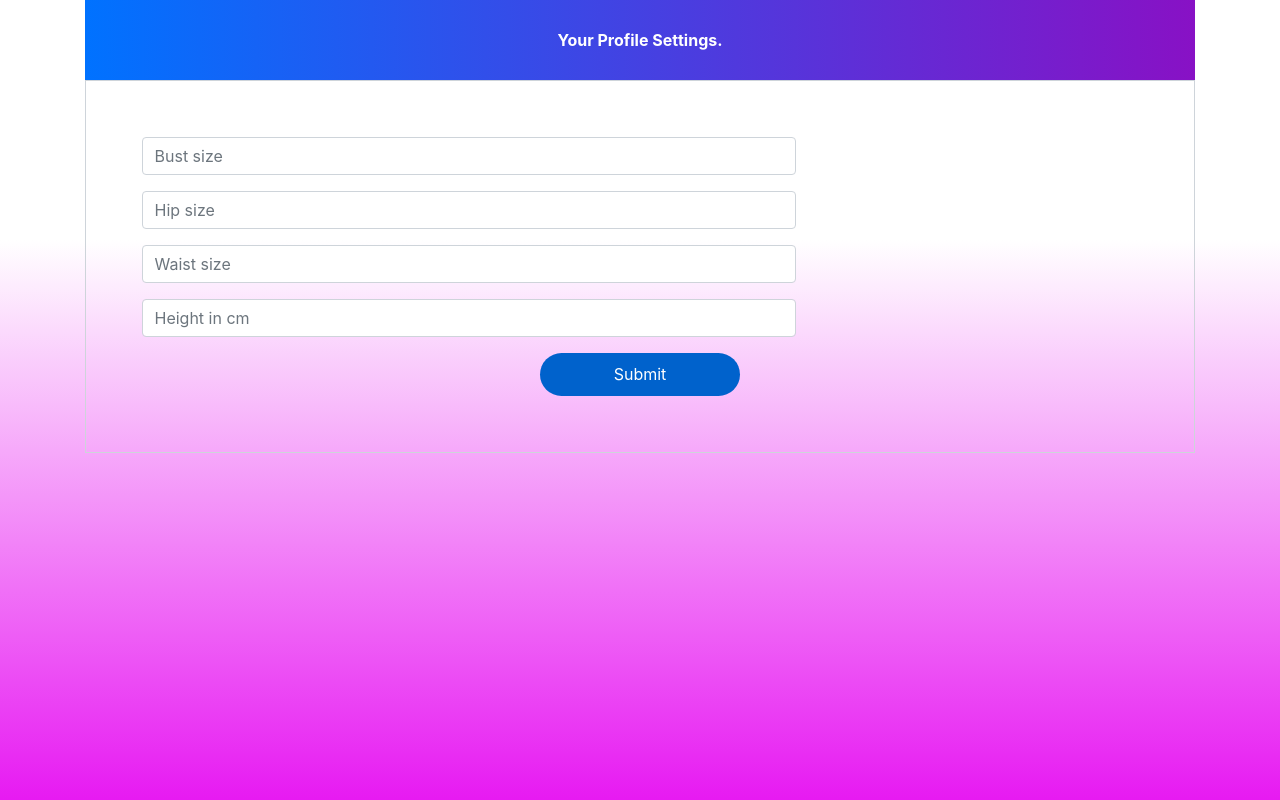
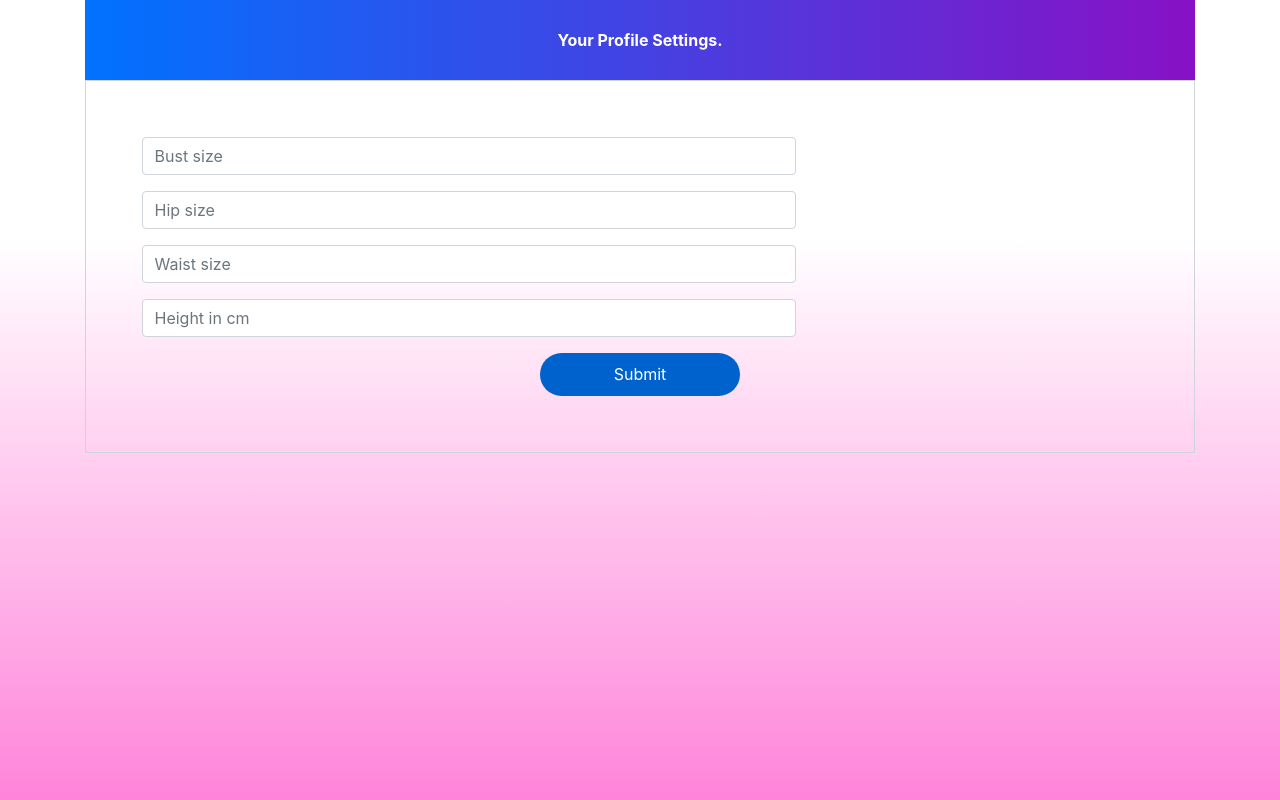
Before and after one commit to vinodhan16/fashist, a PHP site: page /profile.php in a window 1280 px wide. Run offline with PHP 8.4, Linux system fonts and the light colour scheme; some libraries are stand-ins or nearby versions.

Commit message:
sss
ssss

```diff
--- a/assets/css/style.css
+++ b/assets/css/style.css
@@ -4,13 +4,37 @@
 }
 
 body {
-  background: #e71af2;
-background: -webkit-linear-gradient(bottom, #f53aff 0%,#e71af2 0%,#ffffff 100%);
-    background: linear-gradient(to top, #e71af2 0%,#e71af2 0%,#ffffff 70%);
-    filter: progid:DXImageTransform.Microsoft.gradient( startColorstr='#77bfff', endColorstr='#ffffff',GradientType=0 );
+  background: #ff84da;
+background: -webkit-linear-gradient(bottom, #ff84da 0%,#ff84da 0%,#ffffff 100%);
+    background: linear-gradient(to top, #ff84da 0%,#ff84da 0%,#ffffff 70%);
+    filter: progid:DXImageTransform.Microsoft.gradient( startColorstr='#ff84da', endColorstr='#ffffff',GradientType=0 );
 }
 }
+.one
+{
+    font-family: 'Kaushan Script', cursive;
 
+}
+.two
+{
+    font-family: 'Handlee', cursive;
+
+}
+.three
+{
+    font-family: 'Bad Script', cursive;
+
+}
+.four
+{
+    font-family: 'Rancho', cursive;
+
+}
+.five
+{
+    font-family: 'Aladin', cursive;
+
+}
 .card-signin {
   border: 0;
   border-radius: 1.6rem;
```
Also changed, not shown: index.html (added, +51 -0 lines).
